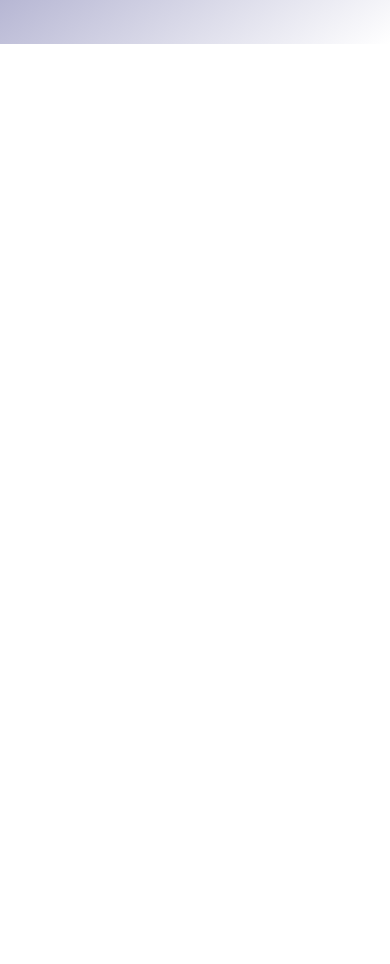
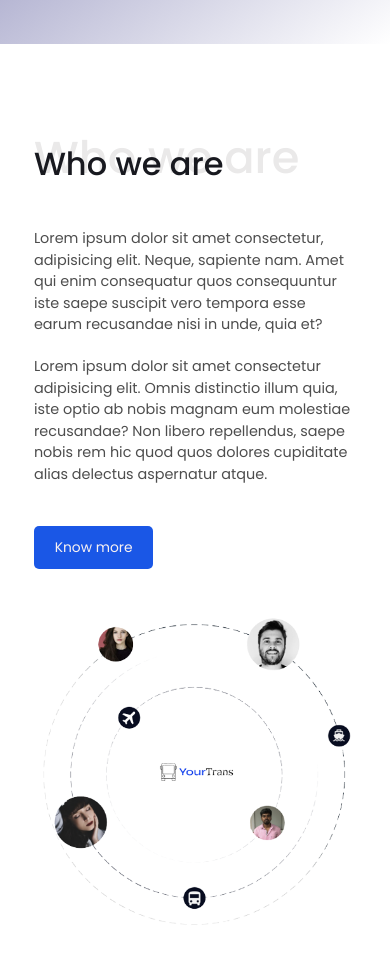
Before and after one commit to ibiloyeolusegun1/Transport-app, a React (Vite) app: page / in a window 390 px wide. Shown: the part 880-1844 px from the top of the page. Before the commit the page ends 924 px from the top, so only its background shows below. Built offline with nearby package versions, Linux system fonts and the light colour scheme.

Commit message:
Added About.jsx and updated App.jsx, assets folder, main.css

```diff
--- a/src/App.jsx
+++ b/src/App.jsx
@@ -1,6 +1,7 @@
 import './App.css'
 import Navbar from './components/Navbar'
 import Hero from './components/Hero'
+import About from './components/About'
 
 function App() {
 
@@ -8,6 +9,7 @@ function App() {
     <>
       <Navbar/>
       <Hero/>
+      <About/>
     </>
   )
 }
--- /dev/null
+++ b/src/components/About.jsx
@@ -0,0 +1,25 @@
+import React from 'react'
+import "./main.css"
+import aboutImg from "../assets/about.png"
+
+const About = () => {
+  return (
+    <section className='about' id='about'>
+        <div className="about-container inner-w padding">
+            <div className="content">
+                <div className="detail">
+                    <div className="title">Who we are</div>
+                    <p>Lorem ipsum dolor sit amet consectetur, adipisicing elit. Neque, sapiente nam. Amet qui enim consequatur quos consequuntur iste saepe suscipit vero tempora esse earum recusandae nisi in unde, quia et?</p>
+                    <p>Lorem ipsum dolor sit amet consectetur adipisicing elit. Omnis distinctio illum quia, iste optio ab nobis magnam eum molestiae recusandae? Non libero repellendus, saepe nobis rem hic quod quos dolores cupiditate alias delectus aspernatur atque.</p>
+                    <button className='btn'>Know more</button>
+                </div>
+                <div className="image">
+                    <img src={aboutImg} alt="" />
+                </div>
+            </div>
+        </div>
+    </section>
+  )
+}
+
+export default About
--- a/src/components/main.css
+++ b/src/components/main.css
@@ -21,7 +21,7 @@
     background-color: var(--primary);
     color: var(--white);
     padding: .7rem 1.3rem;
-    font-size: .765rem;
+    font-size: .865rem;
     border-radius: 5px;
 }
 .btn:hover{
@@ -104,9 +104,6 @@
 .hero-container .content .image{
     grid-column: span 6;
 }
-
-
-
 
 @media (max-width: 1170px){
     .hero-container .content{
@@ -193,6 +190,120 @@
 
 
 
+/*=============== About Section =================*/
+.about-container{
+    max-width: 1380px;
+    margin: 5rem auto;
+}
+.about-container .content{
+    display: grid;
+    grid-template-columns: repeat(12, 1fr);
+    gap: 3rem;
+    align-items: center;
+    justify-content: center;
+}
+.about-container .content .detail{
+    grid-column: span 6;
+    width: 90%;
+}
+.about-container .content .image{
+    grid-column: span 6;
+    /* display: flex;
+    align-items: flex-end;
+    width: 100%; */
+}
+.about-container .content .detail .title{
+    font-size: 3rem;
+    font-weight: 500;
+    text-align: center;
+    color: var(--h-text-color);
+    position: relative;
+    width: 26rem;
+    margin-bottom: 45px;
+    text-align: left;
+
+}
+.about-container .content .detail .title::before{
+    position: absolute;
+    content: 'Who we are';
+    font-size: 4.2rem;
+    left: 0;
+    top: -1.4rem;
+    text-align: left;
+    color: #eae9e9;
+    z-index: -10;
+}
+.about-container .content .detail p{
+    font-size: .9rem;
+    margin-bottom: 20px;
+    font-weight: lighter;
+    color: var(--text-color);
+}
+.about-container .content .detail p:nth-of-type(2){
+    margin-bottom: 40px;
+}
+
+
+@media (max-width: 1000px){
+    .about,
+    .about-container{
+        height: 100%;
+    }
+    .about-container .content{
+        display: flex;
+        flex-direction: column;
+        height: 100%;
+        width: 100%;
+    }
+    /* .about-container .content .detail{
+        grid-column: span 12;
+        width: 100%;
+    }
+    .about-container .content .image{
+        grid-column: span 12;
+        justify-content: center;
+        align-items: center;
+        width: 100%;
+    } */
+}
+
+@media (max-width: 600px){
+    .about-container .content .detail .title{
+        font-size: 2.5rem;
+        width: 100%;
+        margin-bottom: 45px;
+        text-align: left;
+
+    }
+    .about-container .content .detail .title::before{
+        font-size: 3.4rem;
+        left: 0;
+        top: -1rem;
+    }
+    .about-container .content .image{
+        width: 90%;
+        height: 90%;
+    }
+}
+
+@media (max-width: 400px){
+    .about-container .content .detail .title{
+        font-size: 2rem;
+        margin-bottom: 40px;
+        text-align: left;
+
+    }
+    .about-container .content .detail .title::before{
+        font-size: 2.8rem;
+        left: 0;
+        top: -1rem;
+    }
+    .about-container .content .image{
+        width: 90%;
+        height: 90%;
+    }
+}
+
 
 
 
```
Also changed, not shown: src/assets/about.png (added).
